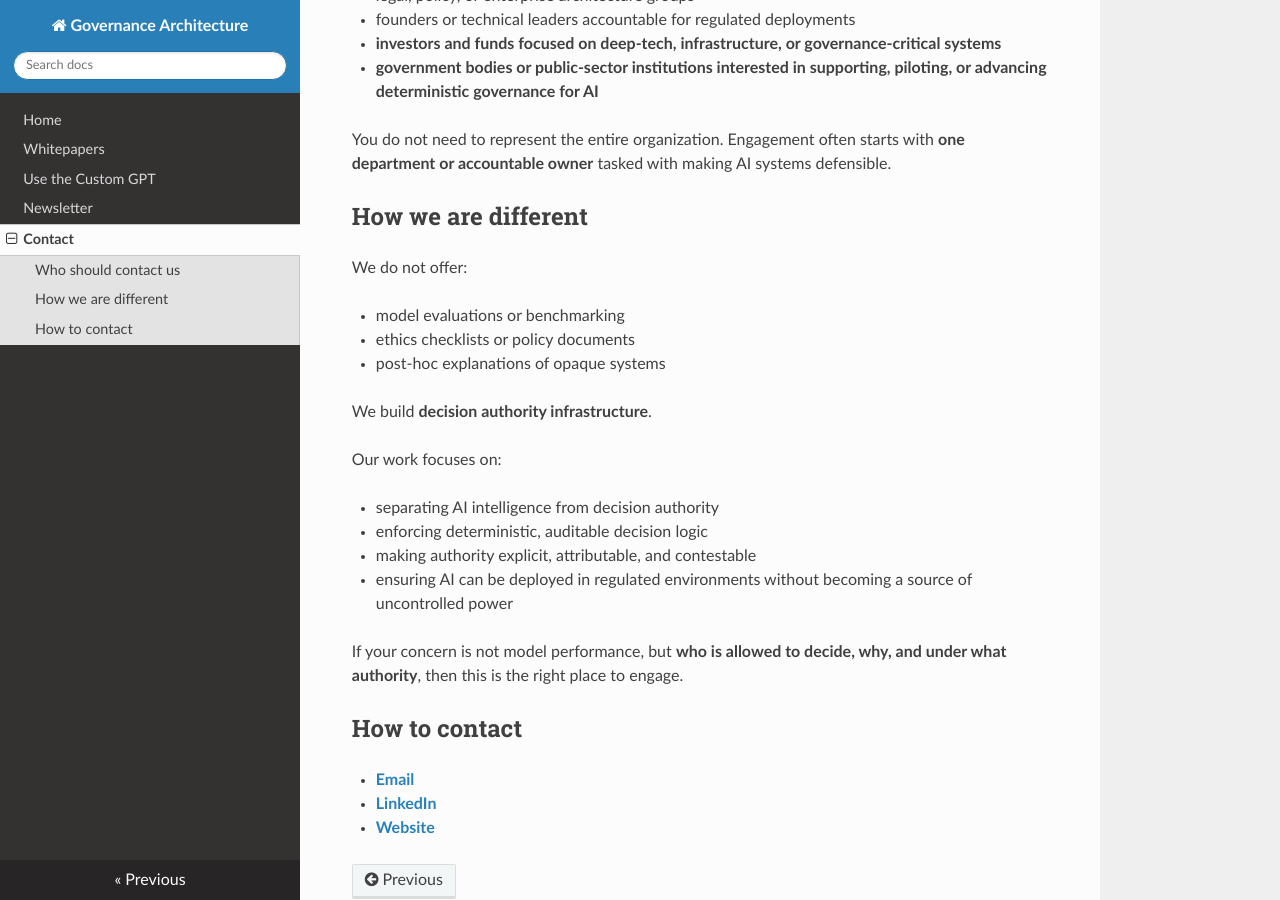
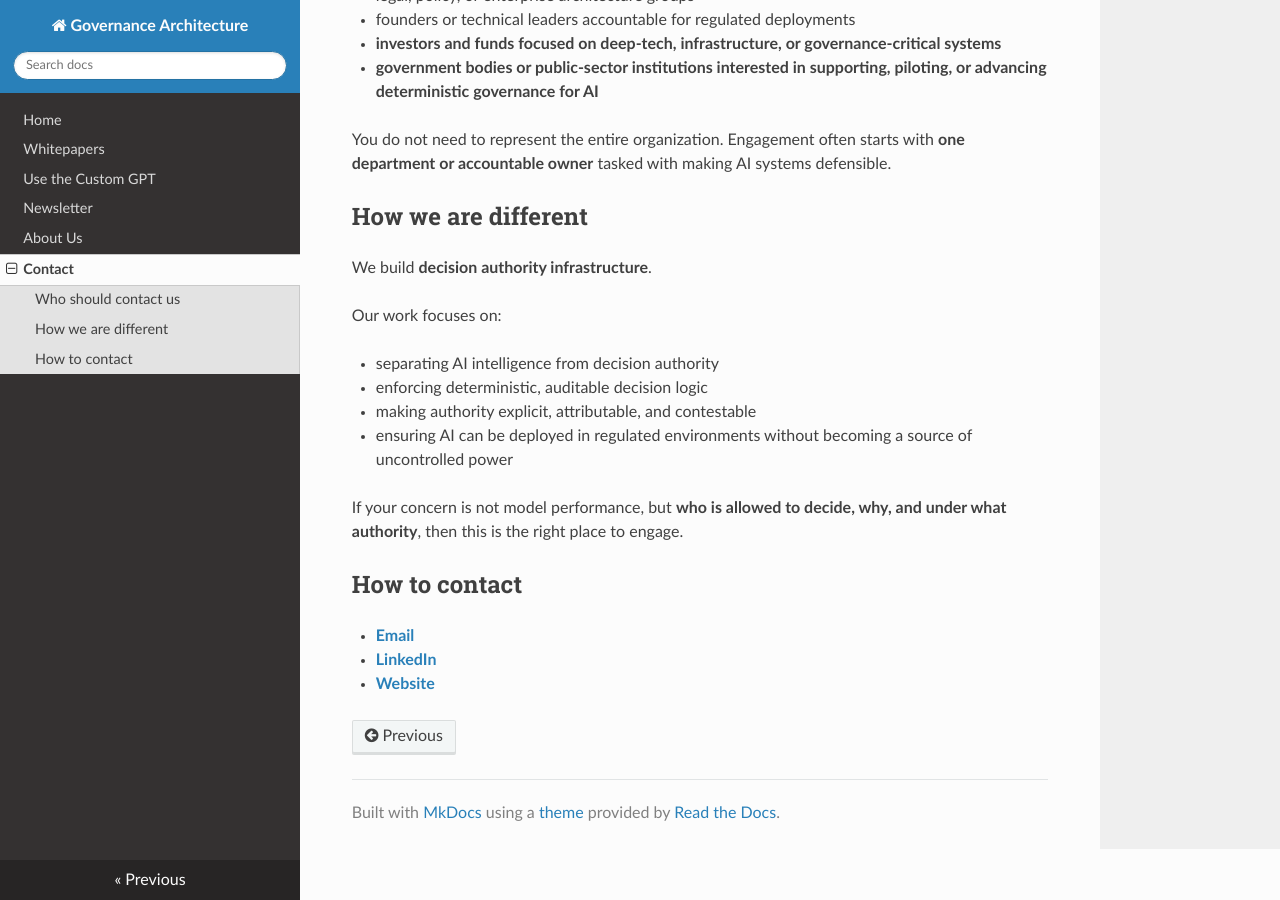
Before and after one commit to pavancharak/governance-architecture, an MkDocs documentation site: the page built from docs/contact.md, in a window 1280 px wide and 900 px high, scrolled down 592 px. Built offline with MkDocs 1.6.1, drawn with Linux system fonts in a browser that asks for light colours; nearby versions of some CDN libraries.

```diff
--- a/docs/contact.md
+++ b/docs/contact.md
@@ -24,12 +24,6 @@
 
 ## How we are different
 
-We do not offer:
-
-* model evaluations or benchmarking
-* ethics checklists or policy documents
-* post-hoc explanations of opaque systems
-
 We build **decision authority infrastructure**.
 
 Our work focuses on:
--- a/mkdocs.yml
+++ b/mkdocs.yml
@@ -16,4 +16,5 @@
  #- Glossary: glossary.md
   - Use the Custom GPT: DeterministicGovernanceArchitect.md
   - Newsletter: newsletter.md
+  - About Us: Aboutus.md
   - Contact: contact.md
```
Also changed, not shown: site/Aboutus/index.html (added), site/index.html, site/search/search_index.json.
